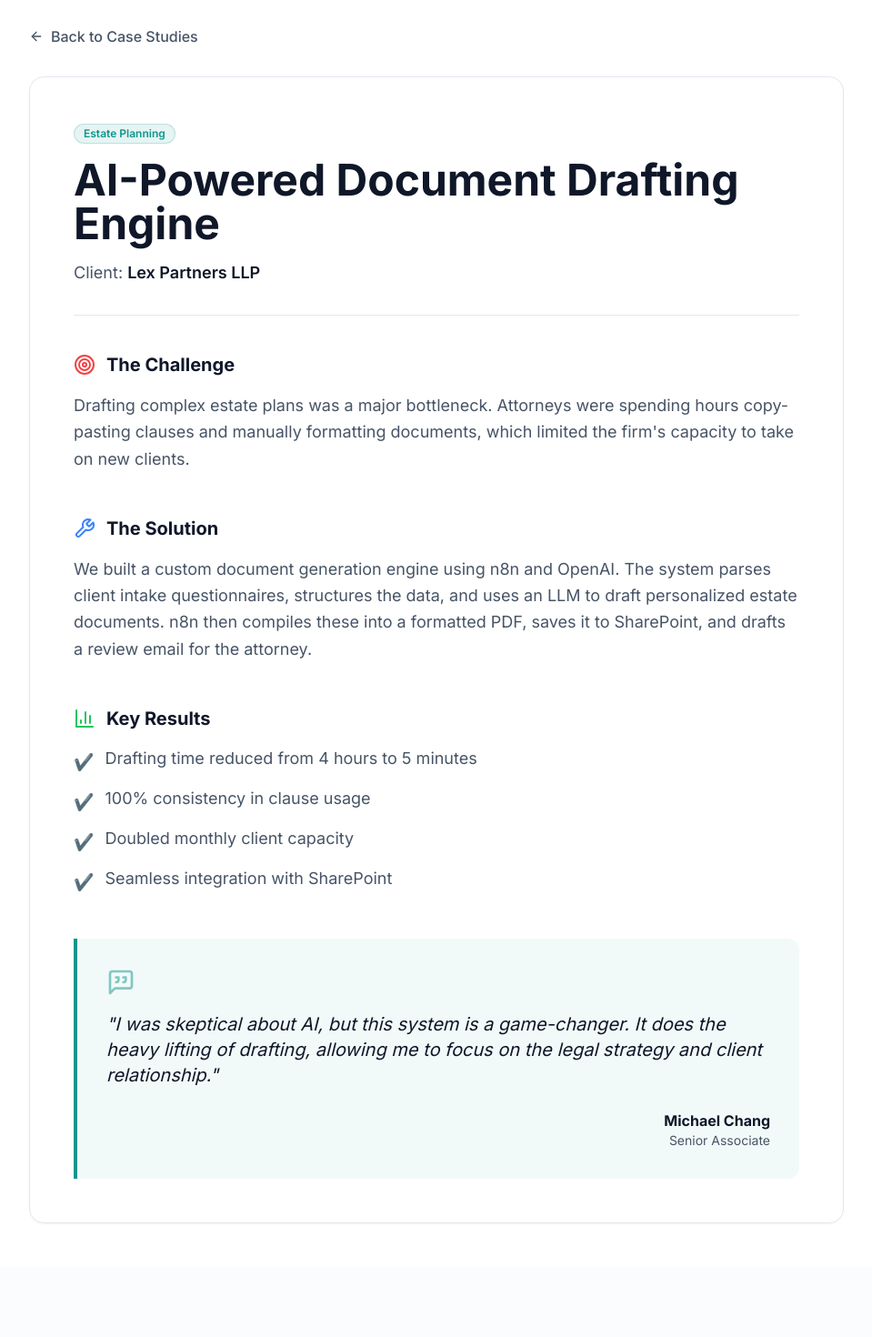
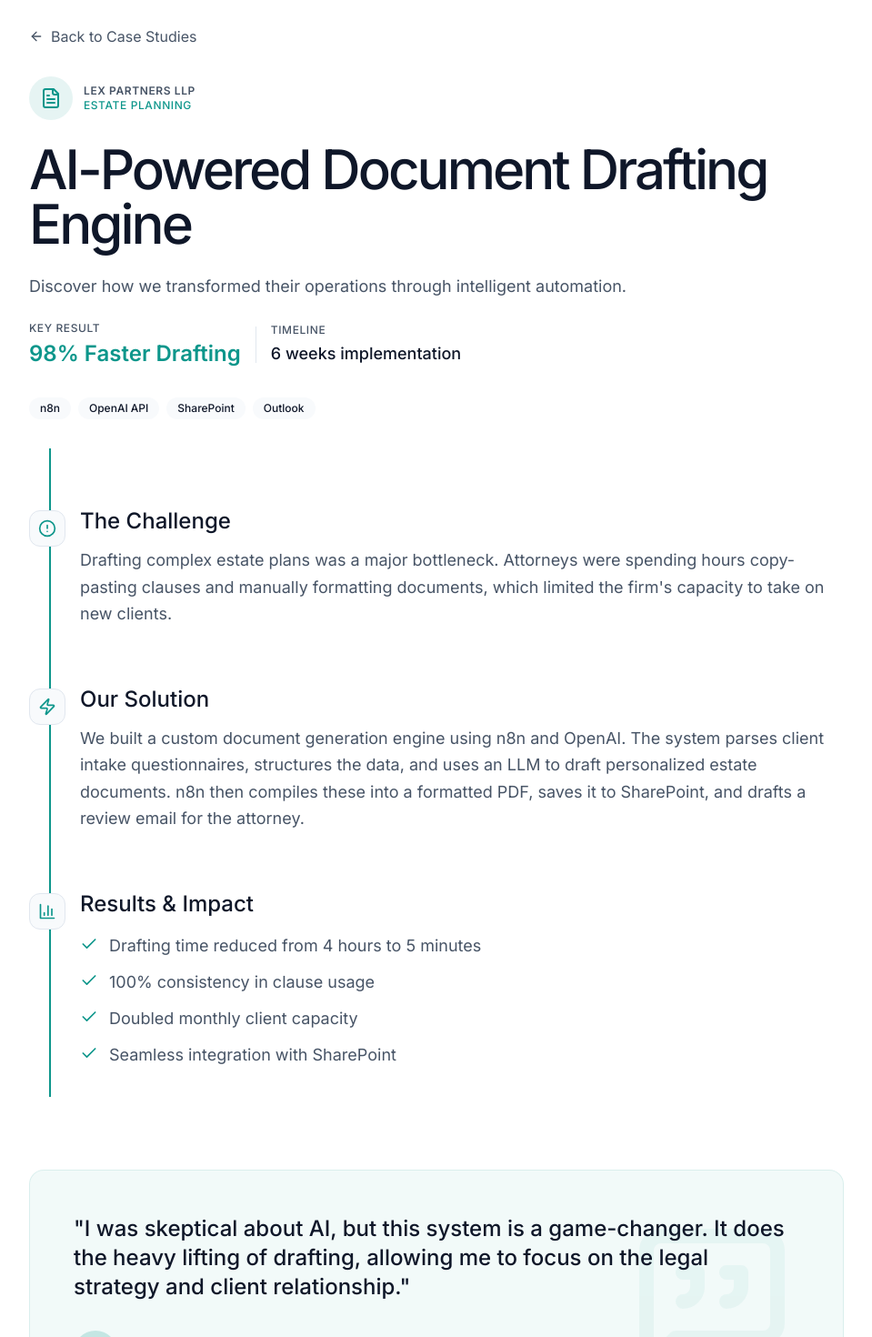
Before and after one commit to janr0599/agency_website, a Next.js app: page /case-studies/lex-partners-llp in a window 1280 px wide. Shown: the part 100-1570 px from the top of the page at 91% size, without its empty margins (160-1119 px from the left). Built offline with nearby package versions, Linux system fonts and the light colour scheme.

Commit message:
redesigned case-studies [id] page

```diff
--- a/app/about/page.tsx
+++ b/app/about/page.tsx
@@ -1,10 +1,9 @@
 "use client"
 
-import React from "react"
 import { FadeIn } from "@/components/ui/fade-in"
 import { DotPattern } from "@/components/ui/dot-pattern"
 import { cn } from "@/lib/utils"
-import { Zap, Users, TrendingUp, Target, Lightbulb, Shield } from "lucide-react"
+import { Zap, Users, TrendingUp, Target, Shield, HeartHandshake } from "lucide-react"
 import { motion } from "framer-motion"
 import Link from "next/link"
 import { ShimmerButton } from "@/components/ui/shimmer-button"
@@ -95,7 +94,7 @@ export default function AboutPage() {
 
                                 {/* Decorative icon - positioned in card corner */}
                                 <div className="absolute bottom-6 right-6 w-16 h-16 bg-white/10 rounded-full flex items-center justify-center">
-                                    <Users className="w-8 h-8 text-white/60" />
+                                    <HeartHandshake className="w-8 h-8 text-white/60" />
                                 </div>
 
                                 <div className="absolute inset-0 flex items-center justify-center p-10">
--- a/app/case-studies/[id]/page.tsx
+++ b/app/case-studies/[id]/page.tsx
@@ -1,132 +1,231 @@
-import React from "react";
+"use client"
+
+import { useRef } from "react";
 import Link from "next/link";
-import { getSuccessCaseData } from "@/lib/successCases";
-import { Button } from "@/components/ui/button";
-import { Badge } from "@/components/ui/badge";
+import { ArrowLeft, Check, Users, FileText, Scale, Zap, AlertCircle, BarChart3, MessageSquareQuote } from "lucide-react";
+import { notFound } from "next/navigation";
+import { motion, useScroll, useTransform } from "framer-motion";
+import { successCases } from "@/lib/successCases";
+import { ShimmerButton } from "@/components/ui/shimmer-button";
+import { DotPattern } from "@/components/ui/dot-pattern";
+import { cn } from "@/lib/utils";
 import { FadeIn } from "@/components/ui/fade-in";
-import { DotPattern } from "@/components/ui/dot-pattern";
-import { ShimmerButton } from "@/components/ui/shimmer-button";
-import { cn } from "@/lib/utils";
-import {
-    ArrowLeft,
-    Target,
-    Wrench,
-    BarChart3,
-    MessageSquareQuote,
-} from "lucide-react";
 
-export default async function SuccessCasePage({ params }: { params: { id: string } }) {
-    const { id } = params;
-    const caseData = await getSuccessCaseData(id);
+// Icon mapping based on industry
+const getIndustryIcon = (industry: string) => {
+    if (industry.includes("Family")) return Users;
+    if (industry.includes("Estate")) return FileText;
+    if (industry.includes("Litigation")) return Scale;
+    return Zap;
+};
 
-    if (!caseData) {
+export default function CaseStudyDetail({ params }: { params: { id: string } }) {
+    const caseStudy = successCases.find((study) => study.id === params.id);
+    const containerRef = useRef<HTMLDivElement>(null);
+    const { scrollYProgress } = useScroll({
+        target: containerRef,
+        offset: ["start center", "end center"]
+    });
+
+    const lineHeight = useTransform(scrollYProgress, [0, 1], ["0%", "100%"]);
+    const iconColor1 = useTransform(scrollYProgress, [0.1, 0.25], ["hsl(var(--muted-foreground))", "hsl(var(--accent))"]);
+    const iconColor2 = useTransform(scrollYProgress, [0.4, 0.5], ["hsl(var(--muted-foreground))", "hsl(var(--accent))"]);
+    const iconColor3 = useTransform(scrollYProgress, [0.8, 0.9], ["hsl(var(--muted-foreground))", "hsl(var(--accent))"]);
+
+    if (!caseStudy) {
+        notFound();
+    }
+
+    const Icon = getIndustryIcon(caseStudy.industry);
+
+    const containerVariants = {
+        hidden: { opacity: 0 },
+        visible: {
+            opacity: 1,
+            transition: { staggerChildren: 0.1, delayChildren: 0.2 },
+        },
+    };
+
+    const itemVariants = {
+        hidden: { opacity: 0, y: 10 },
+        visible: { opacity: 1, y: 0, transition: { duration: 0.5 } },
+    };
+
     return (
-            <div className="min-h-screen bg-background flex flex-col items-center justify-center">
-                <div className="text-center">
-                    <h1 className="text-4xl font-bold mb-4">Case Study Not Found</h1>
-                    <Link href="/case-studies">
-                        <Button>Return to Case Studies</Button>
+        <main className="min-h-screen bg-background selection:bg-accent/20 selection:text-accent w-full">
+            {/* Hero Section */}
+            <section className="pt-32 px-6 bg-background">
+                <div className="max-w-4xl mx-auto">
+                    <Link
+                        href="/case-studies"
+                        className="inline-flex items-center gap-2 text-muted-foreground hover:text-foreground transition-colors mb-8 group"
+                    >
+                        <ArrowLeft className="w-4 h-4 group-hover:-translate-x-1 transition-transform" />
+                        Back to Case Studies
                     </Link>
+
+                    <motion.div variants={containerVariants} initial="hidden" animate="visible">
+                        <motion.div variants={itemVariants} className="mb-6">
+                            <div className="flex items-center gap-3 mb-4">
+                                <div className="w-12 h-12 bg-accent/10 rounded-full flex items-center justify-center text-accent">
+                                    <Icon className="w-6 h-6" />
+                                </div>
+                                <div>
+                                    <p className="text-xs text-muted-foreground uppercase tracking-wider font-semibold">{caseStudy.clientName}</p>
+                                    <p className="text-xs font-medium text-accent uppercase tracking-wider">{caseStudy.industry}</p>
                                 </div>
                             </div>
-        );
-    }
+                        </motion.div>
 
-    return (
-        <div className="w-full min-h-screen bg-background flex flex-col">
-            <main className="flex-grow pt-32 relative overflow-hidden">
+                        <motion.h1
+                            variants={itemVariants}
+                            className="text-5xl md:text-6xl font-medium text-foreground tracking-tighter mb-6 leading-[1.1]"
+                        >
+                            {caseStudy.title}
+                        </motion.h1>
 
-                <div className="container mx-auto px-4 pb-12">
-                    <div className="max-w-4xl mx-auto">
-                        <FadeIn>
-                            <Link
-                                href="/case-studies"
-                                className="inline-flex items-center text-muted-foreground hover:text-primary mb-8 group font-medium transition-colors"
-                            >
-                                <ArrowLeft className="w-4 h-4 mr-2 transition-transform group-hover:-translate-x-1" />
-                                Back to Case Studies
-                            </Link>
-                        </FadeIn>
+                        <motion.div variants={itemVariants} className="flex flex-col gap-6">
+                            <p className="text-lg text-muted-foreground leading-relaxed max-w-2xl">
+                                Discover how we transformed their operations through intelligent automation.
+                            </p>
 
-                        <FadeIn delay={0.1}>
-                            <article className="bg-card/50 backdrop-blur-sm border border-border p-8 md:p-12 rounded-2xl shadow-sm">
-                                <header className="mb-10 border-b border-border pb-8">
-                                    <Badge className="mb-4 bg-accent/10 text-accent hover:bg-accent/20 border-accent/20">
-                                        {caseData.industry}
-                                    </Badge>
-                                    <h1 className="text-3xl md:text-5xl font-bold text-foreground mb-4 leading-tight">
-                                        {caseData.title}
-                                    </h1>
-                                    <p className="text-lg text-muted-foreground">
-                                        Client:{" "}
-                                        <span className="font-semibold text-foreground">
-                                            {caseData.clientName}
+                            <div className="flex flex-wrap gap-4 items-center">
+                                <div>
+                                    <p className="text-xs text-muted-foreground uppercase tracking-wider font-medium mb-1">Key Result</p>
+                                    <p className="text-2xl font-semibold text-accent">{caseStudy.keyResult}</p>
+                                </div>
+                                <div className="h-10 w-px bg-border"></div>
+                                <div>
+                                    <p className="text-xs text-muted-foreground uppercase tracking-wider font-medium mb-1">Timeline</p>
+                                    <p className="text-lg font-medium text-foreground">{caseStudy.timeline}</p>
+                                </div>
+                            </div>
+
+                            <div className="flex flex-wrap gap-2 pt-2">
+                                {caseStudy.software.map((tech) => (
+                                    <span key={tech} className="px-3 py-1 bg-secondary text-secondary-foreground text-xs font-medium rounded-full">
+                                        {tech}
                                     </span>
-                                    </p>
-                                </header>
-
-                                <div className="space-y-12">
-                                    <section>
-                                        <h2 className="flex items-center text-xl font-bold mb-4 text-foreground">
-                                            <Target className="w-6 h-6 mr-3 text-red-500" />
-                                            The Challenge
-                                        </h2>
-                                        <p className="text-muted-foreground leading-relaxed text-lg">
-                                            {caseData.challenge}
-                                        </p>
+                                ))}
+                            </div>
+                        </motion.div>
+                    </motion.div>
+                </div>
             </section>
 
-                                    <section>
-                                        <h2 className="flex items-center text-xl font-bold mb-4 text-foreground">
-                                            <Wrench className="w-6 h-6 mr-3 text-blue-500" />
-                                            The Solution
-                                        </h2>
-                                        <p className="text-muted-foreground leading-relaxed text-lg">
-                                            {caseData.solution}
-                                        </p>
-                                    </section>
+            {/* Sequential Narrative Section */}
+            <section className="px-6 bg-background">
+                <div className="max-w-4xl mx-auto">
+                    <motion.div
+                        ref={containerRef}
+                        variants={containerVariants}
+                        initial="hidden"
+                        whileInView="visible"
+                        viewport={{ once: true }}
+                        className="relative space-y-16 pt-8 pb-8"
+                    >
+                        {/* Connecting Line - Scroll Driven */}
+                        <div className="absolute left-[22px] top-0 bottom-0 w-0.5 bg-border/30" style={{ top: "32px" }}>
+                            <motion.div
+                                className="w-full bg-accent origin-top"
+                                style={{ height: lineHeight }}
+                            />
+                        </div>
 
-                                    <section>
-                                        <h2 className="flex items-center text-xl font-bold mb-4 text-foreground">
-                                            <BarChart3 className="w-6 h-6 mr-3 text-green-500" />
-                                            Key Results
-                                        </h2>
+                        {/* Challenge */}
+                        <motion.div variants={itemVariants}>
+                            <div className="flex items-start gap-4">
+                                <motion.div
+                                    style={{ color: iconColor1 }}
+                                    className="w-10 h-10 bg-secondary rounded-lg flex items-center justify-center flex-shrink-0 mt-1 relative z-10 border border-border"
+                                >
+                                    <AlertCircle className="w-5 h-5" />
+                                </motion.div>
+                                <div>
+                                    <h2 className="text-2xl font-medium text-foreground mb-3">The Challenge</h2>
+                                    <p className="text-lg text-muted-foreground leading-relaxed">{caseStudy.challenge}</p>
+                                </div>
+                            </div>
+                        </motion.div>
+
+                        {/* Solution */}
+                        <motion.div variants={itemVariants}>
+                            <div className="flex items-start gap-4">
+                                <motion.div
+                                    style={{ color: iconColor2 }}
+                                    className="w-10 h-10 bg-secondary rounded-lg flex items-center justify-center flex-shrink-0 mt-1 relative z-10 border border-border"
+                                >
+                                    <Zap className="w-5 h-5" />
+                                </motion.div>
+                                <div>
+                                    <h2 className="text-2xl font-medium text-foreground mb-3">Our Solution</h2>
+                                    <p className="text-lg text-muted-foreground leading-relaxed">{caseStudy.solution}</p>
+                                </div>
+                            </div>
+                        </motion.div>
+
+                        {/* Results */}
+                        <motion.div variants={itemVariants}>
+                            <div className="flex items-start gap-4">
+                                <motion.div
+                                    style={{ color: iconColor3 }}
+                                    className="w-10 h-10 bg-secondary rounded-lg flex items-center justify-center flex-shrink-0 mt-1 relative z-10 border border-border"
+                                >
+                                    <BarChart3 className="w-5 h-5" />
+                                </motion.div>
+                                <div className="flex-1">
+                                    <h2 className="text-2xl font-medium text-foreground mb-4">Results & Impact</h2>
                                     <ul className="space-y-3">
-                                            {caseData.results.map((result, index) => (
-                                                <li key={index} className="flex items-start text-muted-foreground text-lg">
-                                                    <span className="font-bold mr-3 mt-1">✔️</span>
+                                        {caseStudy.results.map((result, index) => (
+                                            <li key={index} className="flex gap-3 text-lg text-muted-foreground">
+                                                <Check className="w-5 h-5 text-accent flex-shrink-0 mt-0.5" />
                                                 <span>{result}</span>
                                             </li>
                                         ))}
                                     </ul>
+                                </div>
+                            </div>
+                        </motion.div>
+                    </motion.div>
+                </div>
             </section>
 
-                                    {caseData.testimonial && (
-                                        <section className="bg-accent/5 border-l-4 border-accent p-8 rounded-r-lg my-8">
-                                            <MessageSquareQuote className="w-8 h-8 text-accent/50 mb-4" />
-                                            <blockquote className="text-xl italic text-foreground mb-6">
-                                                "{caseData.testimonial}"
+            {/* Testimonial Section (Preserved Design) */}
+            {caseStudy.testimonial && (
+                <section className="py-20 px-6 bg-background">
+                    <div className="max-w-4xl mx-auto">
+                        <div
+                            className="bg-accent/5 border border-accent/10 p-8 md:p-12 rounded-2xl relative overflow-hidden"
+                        >
+                            <FadeIn margin="-100px">
+                                <div className="absolute top-0 right-0 p-12 opacity-5 pointer-events-none">
+                                    <MessageSquareQuote className="w-48 h-48 text-accent" />
+                                </div>
+                                <blockquote className="text-xl md:text-2xl font-medium text-foreground mb-8 relative z-10 leading-relaxed">
+                                    "{caseStudy.testimonial}"
                                 </blockquote>
-                                            <footer className="text-right">
+                                <footer className="flex items-center gap-4">
+                                    <div className="w-12 h-12 bg-accent/20 rounded-full flex items-center justify-center text-accent font-bold text-lg">
+                                        {caseStudy.testimonialAuthor?.charAt(0)}
+                                    </div>
+                                    <div>
                                         <p className="font-bold text-foreground">
-                                                    {caseData.testimonialAuthor}
+                                            {caseStudy.testimonialAuthor}
                                         </p>
                                         <p className="text-sm text-muted-foreground">
-                                                    {caseData.testimonialRole}
+                                            {caseStudy.testimonialRole}
                                         </p>
+                                    </div>
                                 </footer>
-                                        </section>
-                                    )}
-                                </div>
-                            </article>
                             </FadeIn>
                         </div>
                     </div>
+                </section>
+            )}
 
-                {/* CTA Section - Full Width */}
-                <FadeIn>
+            {/* CTA Section */}
             <section className="py-24 px-6 bg-secondary/50">
-                        <div className="max-w-5xl mx-auto bg-primary rounded-2xl p-12 md:p-20 text-center relative overflow-hidden">
+                <div className="max-w-5xl mx-auto bg-primary rounded-3xl p-12 md:p-20 text-center relative overflow-hidden">
                     {/* DotPattern Background */}
                     <DotPattern
                         width={20}
@@ -145,11 +244,11 @@ export default async function SuccessCasePage({ params }: { params: { id: string
                     <div className="absolute bottom-0 right-0 w-64 h-64 bg-accent/60 rounded-full blur-[100px] opacity-20 translate-x-1/2 translate-y-1/2"></div>
 
                     <div className="relative z-10">
-                                <h2 className="text-3xl md:text-5xl font-medium text-primary-foreground tracking-tight mb-6">Want Similar Results for Your Firm?
-                                </h2>
-                                <p className="text-primary-foreground/70 text-lg max-w-2xl mx-auto mb-10">
-                                    Schedule a discovery call to explore how we can custom-engineer an automation infrastructure for your practice.
-                                </p>
+                        <FadeIn>
+                            <h2 className="text-3xl md:text-5xl font-medium text-primary-foreground tracking-tight mb-6">Want Similar Results for Your Firm?</h2>
+                            <p className="text-primary-foreground/70 text-lg max-w-2xl mx-auto mb-10">Schedule a discovery call to explore how we can custom-engineer an automation infrastructure for your practice.</p>
+                        </FadeIn>
+                        <FadeIn delay={0.2}>
                             <div className="flex flex-col sm:flex-row items-center justify-center gap-4">
                                 <Link href="/contact" className="w-full sm:w-auto">
                                     <ShimmerButton
@@ -166,11 +265,10 @@ export default async function SuccessCasePage({ params }: { params: { id: string
                                 </Link>
                             </div>
                             <p className="mt-6 text-xs text-primary-foreground/50">Free consultation. No commitment required</p>
+                        </FadeIn>
                     </div>
                 </div>
             </section>
-                </FadeIn>
         </main>
-        </div>
     );
 }
--- a/lib/successCases.ts
+++ b/lib/successCases.ts
@@ -11,29 +11,12 @@ export interface CaseStudy {
     testimonial?: string;
     testimonialAuthor?: string;
     testimonialRole?: string;
+    software: string[];
+    timeline: string;
+    keyResult: string;
 }
 
 export const successCases: CaseStudy[] = [
-    {
-        id: "niw-lead-qual",
-        clientName: "Elite Global Counsel",
-        title: "Instant Qualification: Screening Out Non-NIW Leads",
-        industry: "Business Immigration",
-        challenge:
-            "The firm spent valuable attorney time on discovery calls with leads who ultimately did not meet the stringent EB-2 NIW criteria. The firm needed to automate the screening and intake process to only focus on high-value prospects.",
-        solution:
-            "We created an intelligent, automated lead qualification workflow using n8n. A detailed pre-screening form collects critical eligibility data. n8n immediately processes the responses against firm-defined eligibility rules. Qualified leads are auto-scheduled for a discovery call and pre-populated into the firm's CRM, while unqualified leads receive a personalized, helpful referral email—saving attorney time and offering a positive client experience for everyone.",
-        results: [
-            "Elimination of 95% of unqualified discovery calls",
-            "Attorneys recovered 10 hours of non-billable time per week",
-            "Time-to-engagement for high-value leads reduced by 72 hours",
-            "Client satisfaction maintained with personalized rejection/referral paths"
-        ],
-        testimonial:
-            "Before PraxisFlow, my calendar was full of time-wasting calls. Now, every consultation is a genuinely qualified opportunity. Our capacity isn't limited by lead volume; it's limited only by our strategic legal bandwidth.",
-        testimonialAuthor: "Adrian Lee",
-        testimonialRole: "Managing Partner",
-    },
     {
         id: "summit-legal-group",
         clientName: "Summit Legal Group",
@@ -53,6 +36,9 @@ export const successCases: CaseStudy[] = [
             "The n8n workflow PraxisFlow built didn't just save us time; it completely professionalized our client onboarding. We're converting leads faster than ever because we're the first to respond with a contract.",
         testimonialAuthor: "Sarah Jenkins",
         testimonialRole: "Managing Partner",
+        software: ["n8n", "Clio Manage", "DocuSign", "Slack", "Typeform"],
+        timeline: "4 weeks implementation",
+        keyResult: "15+ Hours Saved Weekly"
     },
     {
         id: "lex-partners-llp",
@@ -73,6 +59,9 @@ export const successCases: CaseStudy[] = [
             "I was skeptical about AI, but this system is a game-changer. It does the heavy lifting of drafting, allowing me to focus on the legal strategy and client relationship.",
         testimonialAuthor: "Michael Chang",
         testimonialRole: "Senior Associate",
+        software: ["n8n", "OpenAI API", "SharePoint", "Outlook"],
+        timeline: "6 weeks implementation",
+        keyResult: "98% Faster Drafting"
     },
     {
         id: "vanguard-litigation",
@@ -93,6 +82,9 @@ export const successCases: CaseStudy[] = [
             "Our clients feel more informed and cared for, and our staff isn't tied up on the phone answering the same questions all day. The automated review requests have also significantly boosted our online reputation.",
         testimonialAuthor: "Elena Rodriguez",
         testimonialRole: "Operations Director",
+        software: ["n8n", "Twilio", "SendGrid", "Salesforce"],
+        timeline: "3 weeks implementation",
+        keyResult: "60% Fewer Inbound Calls"
     },
 ];
 
```
Lines whose indentation alone changed are shown as unchanged.
